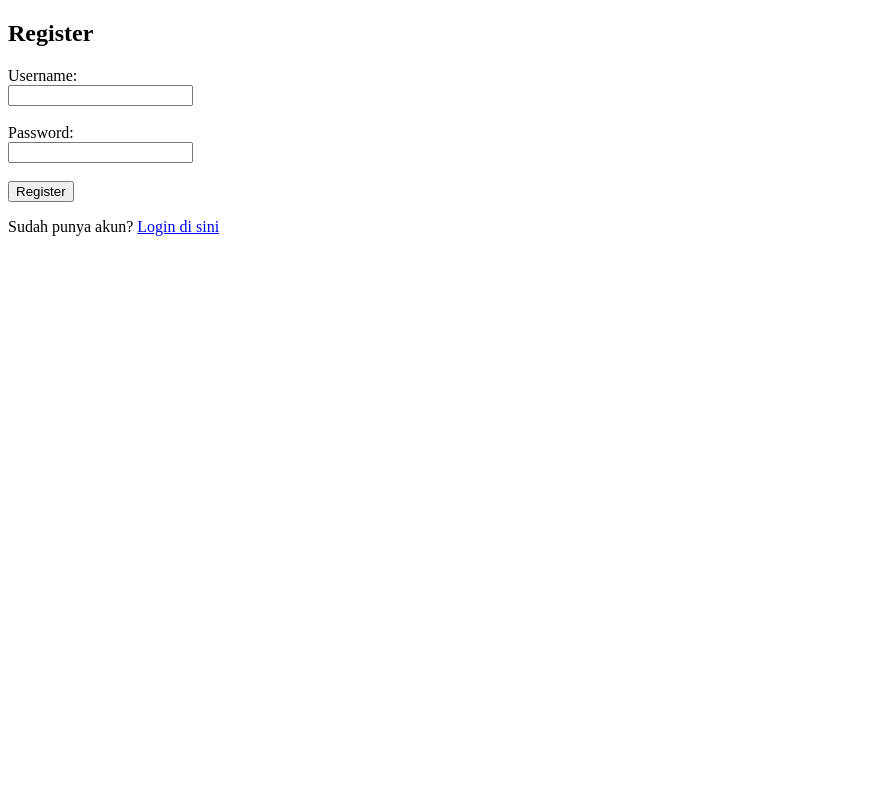
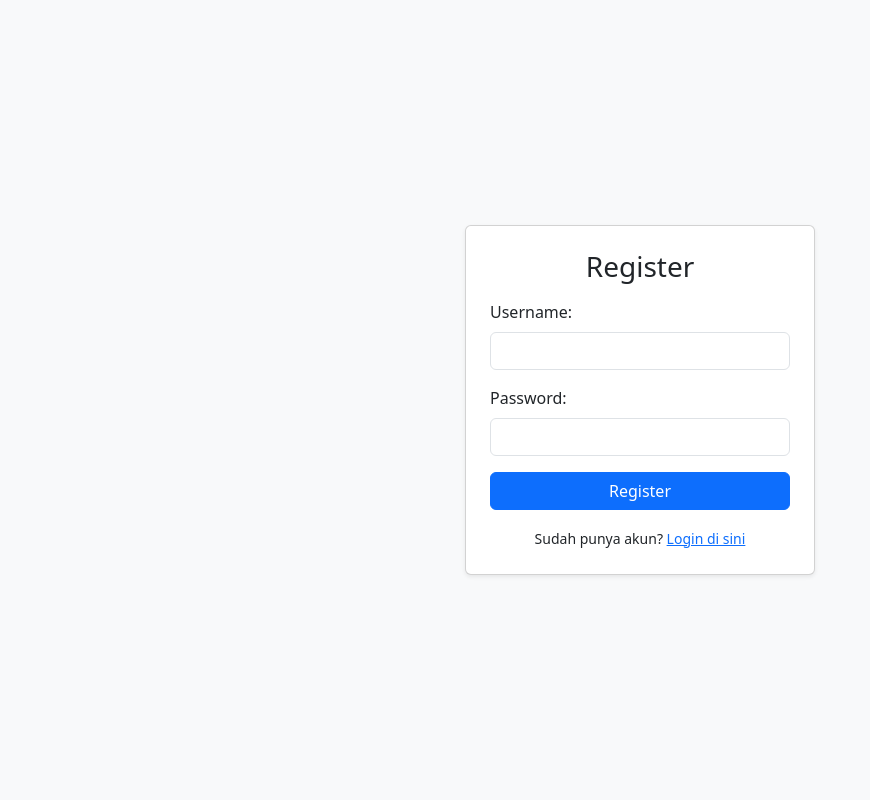
Before and after one commit to IsnaZ23/Latihan_Responsi_web, a PHP site: page /register.php in a window 1280 px wide. Shown: the whole page, without its empty margins (0-870 px from the left). Run offline with PHP 8.4, Linux system fonts and the light colour scheme.

Commit message:
edit si SI

```diff
--- a/register.php
+++ b/register.php
@@ -40,33 +40,42 @@
 <head>
     <meta charset="UTF-8">
     <title>Register - Toko Kue</title>
+    <link href="https://cdn.jsdelivr.net/npm/bootstrap@5.3.3/dist/css/bootstrap.min.css" rel="stylesheet">
 </head>
-<body>
 
-    <h2>Register</h2>
+<body class="bg-light d-flex align-items-center justify-content-center min-vh-100">
+    <div class="card p-4 shadow-sm" style="width: 350px;">
+        <h3 class="text-center mb-3">Register</h3>
 
-    <?php if (!empty($pesan)): ?>
-        <p style="color: red;"><?= $pesan; ?></p>
-    <?php endif; ?>
 
-    <!-- Form HTML Dasar (Tampilan nanti disesuaikan Bootstrap) -->
-    <form action="register.php" method="POST">
-        <div>
-            <label for="username">Username:</label><br>
-            <input type="text" name="username" id="username" required autocomplete="off">
+        <?php if (!empty($pesan)): ?>
+            <div class="alert alert-danger py-2" role="alert">
+                <?= $pesan; ?>
+            </div>
+        <?php endif; ?>
+
+        <form action="register.php" method="POST">
+            <div class="mb-3">
+                <label for="username" class="form-label">Username:</label>
+                <input type="text" name="username" id="username" class="form-control" required autocomplete="off">
+            </div>
+
+            <div class="mb-3">
+                <label for="password" class="form-label">Password:</label>
+                <input type="password" name="password" id="password" class="form-control" required>
+            </div>
+
+
+            <button type="submit" class="btn btn-primary w-100 mb-3">Register</button>
+        </form>
+
+        <div class="text-center">
+            <small>Sudah punya akun? <a href="login.php">Login di sini</a></small>
         </div>
 
-        <br>
+    </div>
 
-        <div>
-            <label for="password">Password:</label><br>
-            <input type="password" name="password" id="password" required>
-        </div>
-        <br>
-        <button type="submit">Register</button>
-    </form>
-
-    <p>Sudah punya akun? <a href="login.php">Login di sini</a></p>
+</body>
 
 </body>
 </html>
```
